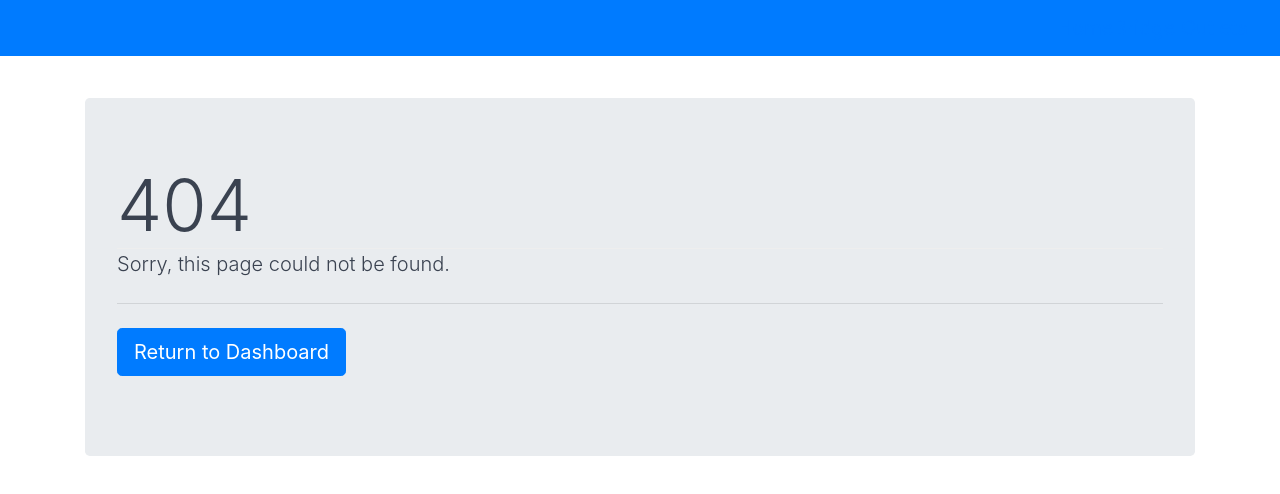
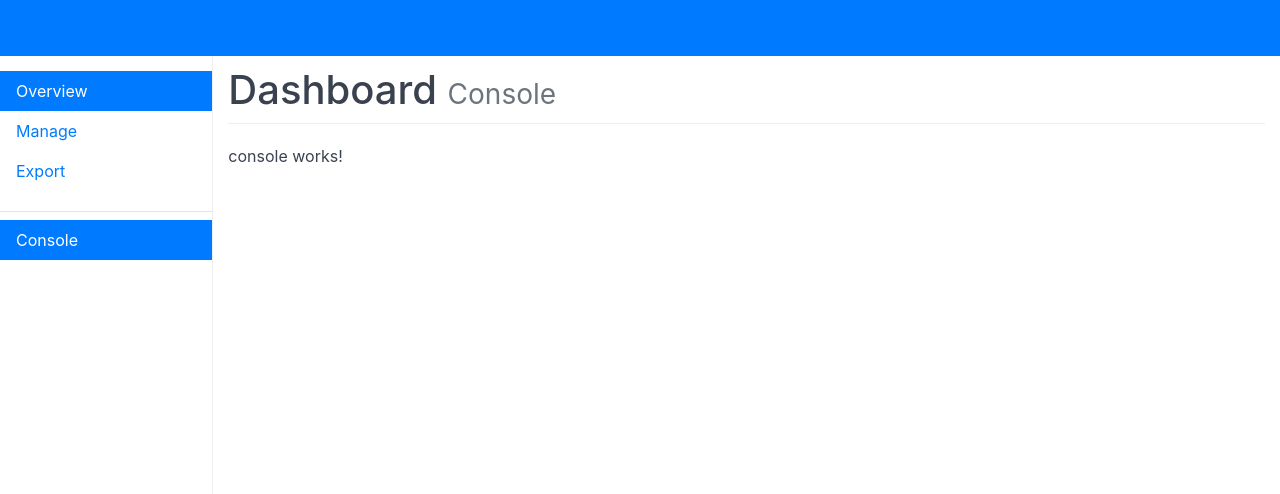
Before and after one commit to trentrand/homekit-outlets, an Angular app in the folder web/: page /dashboard/console in a window 1280 px wide. Before the commit this address had no page. Shown: the top 494 px of the page. Built offline with nearby package versions, Linux system fonts and the light colour scheme.

Commit message:
Add placeholder Dashboard Console component

```diff
--- /dev/null
+++ b/web/src/app/dashboard/console/console.component.html
@@ -0,0 +1,3 @@
+<p>
+  console works!
+</p>
--- /dev/null
+++ b/web/src/app/dashboard/console/console.component.ts
@@ -0,0 +1,15 @@
+import { Component, OnInit } from '@angular/core';
+
+@Component({
+  selector: 'app-console',
+  templateUrl: './console.component.html',
+  styleUrls: ['./console.component.scss']
+})
+export class ConsoleComponent implements OnInit {
+
+  constructor() { }
+
+  ngOnInit() {
+  }
+
+}
--- a/web/src/app/dashboard/dashboard-routing.module.ts
+++ b/web/src/app/dashboard/dashboard-routing.module.ts
@@ -7,6 +7,7 @@ import { SidebarComponent } from './sidebar/sidebar.component';
 import { OverviewComponent } from './overview/overview.component';
 import { ManageComponent } from './manage/manage.component';
 import { ExportComponent } from './export/export.component';
+import { ConsoleComponent } from './console/console.component';
 
 const routes: Routes = [
   { path: 'dashboard',   component: DashboardComponent,
@@ -15,6 +16,7 @@ const routes: Routes = [
       { path: 'overview', component: OverviewComponent },
       { path: 'manage', component: ManageComponent },
       { path: 'export', component: ExportComponent },
+      { path: 'console', component: ConsoleComponent },
     ]
   }
 ];
--- a/web/src/app/dashboard/dashboard.module.ts
+++ b/web/src/app/dashboard/dashboard.module.ts
@@ -11,6 +11,7 @@ import { SidebarComponent } from './sidebar/sidebar.component';
 import { OverviewComponent } from './overview/overview.component';
 import { ManageComponent } from './manage/manage.component';
 import { ExportComponent } from './export/export.component';
+import { ConsoleComponent } from './console/console.component';
 
 @NgModule({
   imports: [
@@ -26,6 +27,7 @@ import { ExportComponent } from './export/export.component';
     OverviewComponent,
     ManageComponent,
     ExportComponent,
+    ConsoleComponent,
   ],
   exports: [
     DashboardComponent
--- a/web/src/app/dashboard/sidebar/sidebar.component.html
+++ b/web/src/app/dashboard/sidebar/sidebar.component.html
@@ -10,4 +10,10 @@
       <a class="nav-link" [routerLink]="['export']" routerLinkActive="active">Export</a>
     </li>
   </ul>
+  <hr class="my-2" />
+  <ul class="nav nav-pills flex-column">
+    <li class="nav-item">
+      <a class="nav-link" [routerLink]="['console']" routerLinkActive="active">Console</a>
+    </li>
+  </ul>
 </nav>
```
Also changed, not shown: web/src/app/dashboard/console/console.component.scss (added), 1 other file (tests, documents, lock files or other folders).
